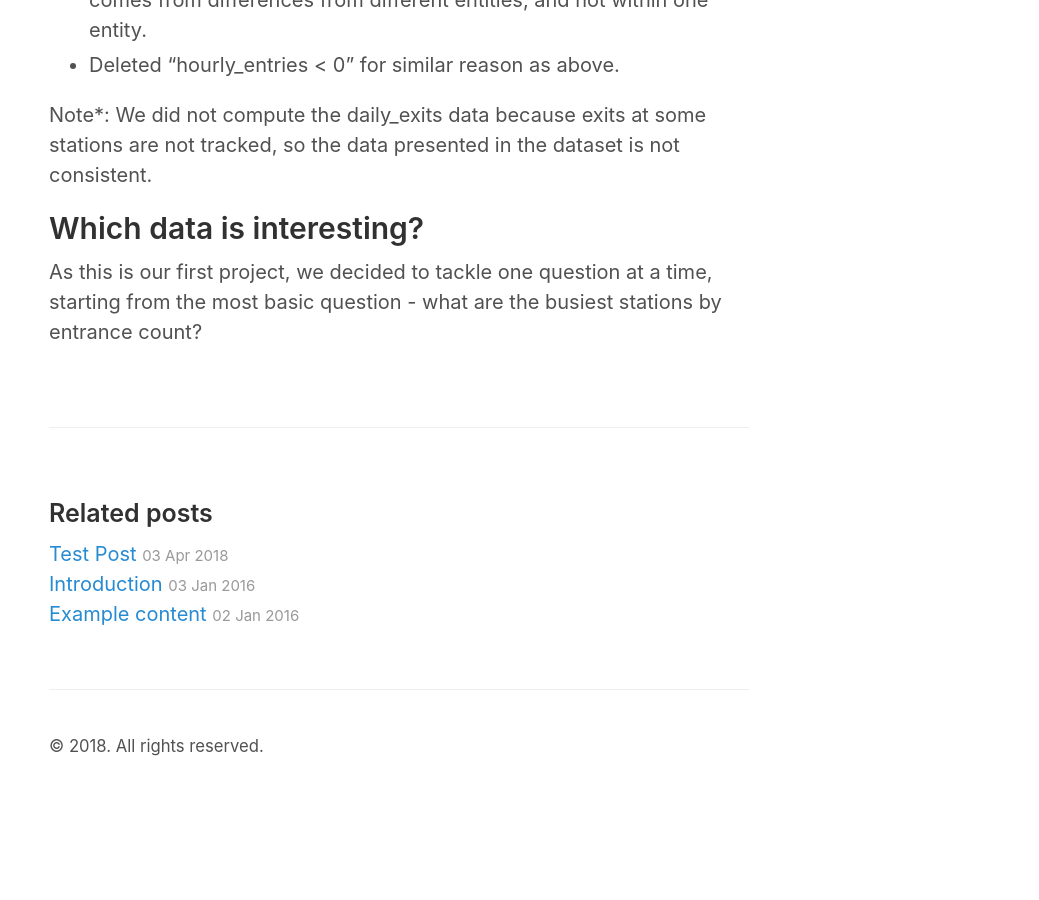
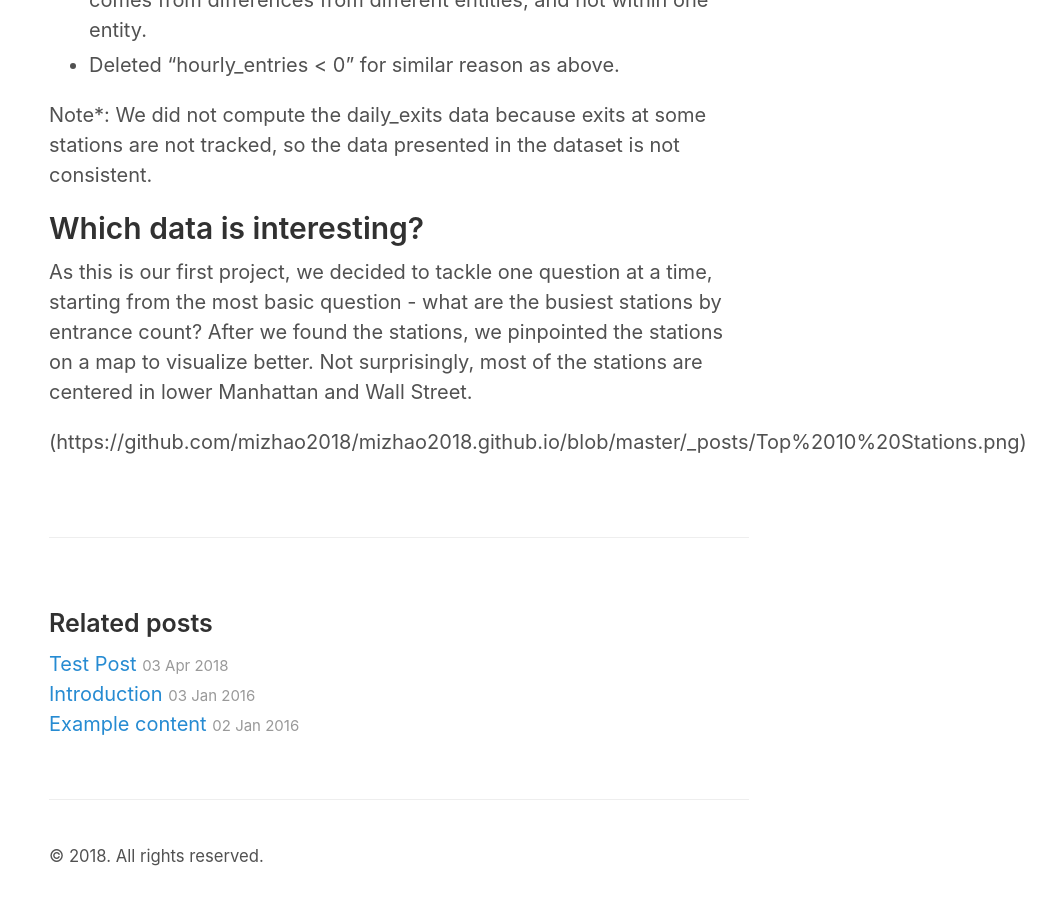
Before and after one commit to mizhao2018/mizhao2018.github.io, a Jekyll site: the page built from _posts/2018-04-13-Project1-WTWY-Outreach-Recommendation.md, in a window 1280 px wide and 900 px high, scrolled down 1313 px. Shown: the whole window, without its empty margins (241-1280 px from the left). Built offline with Jekyll 4.4.1, drawn with Linux system fonts in a browser that asks for light colours; before the commit the page ends 2113 px from its top, so only the background shows below that.

Commit message:
Updated 10 top stations

```diff
--- a/_posts/2018-04-13-Project1-WTWY-Outreach-Recommendation.md
+++ b/_posts/2018-04-13-Project1-WTWY-Outreach-Recommendation.md
@@ -21,3 +21,6 @@
 
 ## Which data is interesting?
 As this is our first project, we decided to tackle one question at a time, starting from the most basic question - what are the busiest stations by entrance count?
+After we found the stations, we pinpointed the stations on a map to visualize better. Not surprisingly, most of the stations are centered in lower Manhattan and Wall Street.
+
+(https://github.com/mizhao2018/mizhao2018.github.io/blob/master/_posts/Top%2010%20Stations.png)
```
